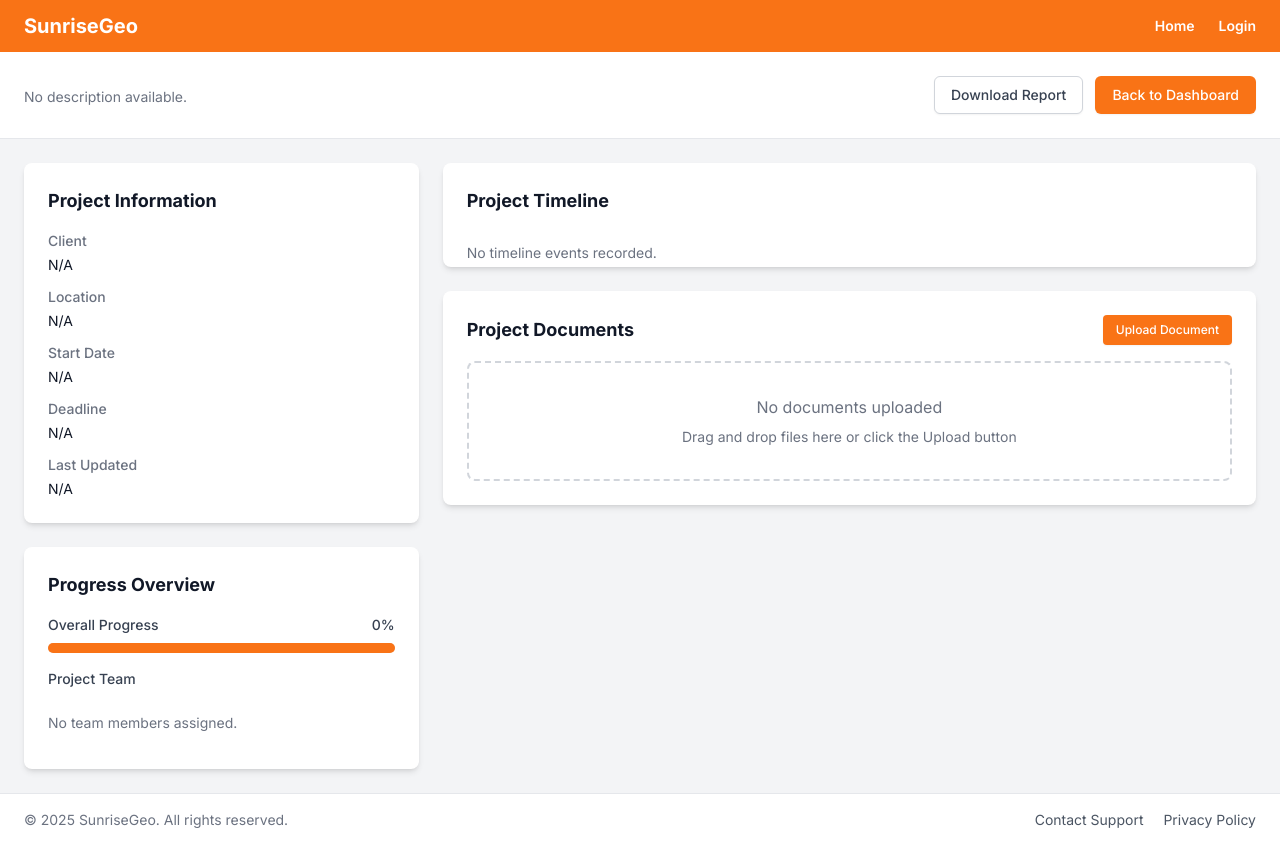
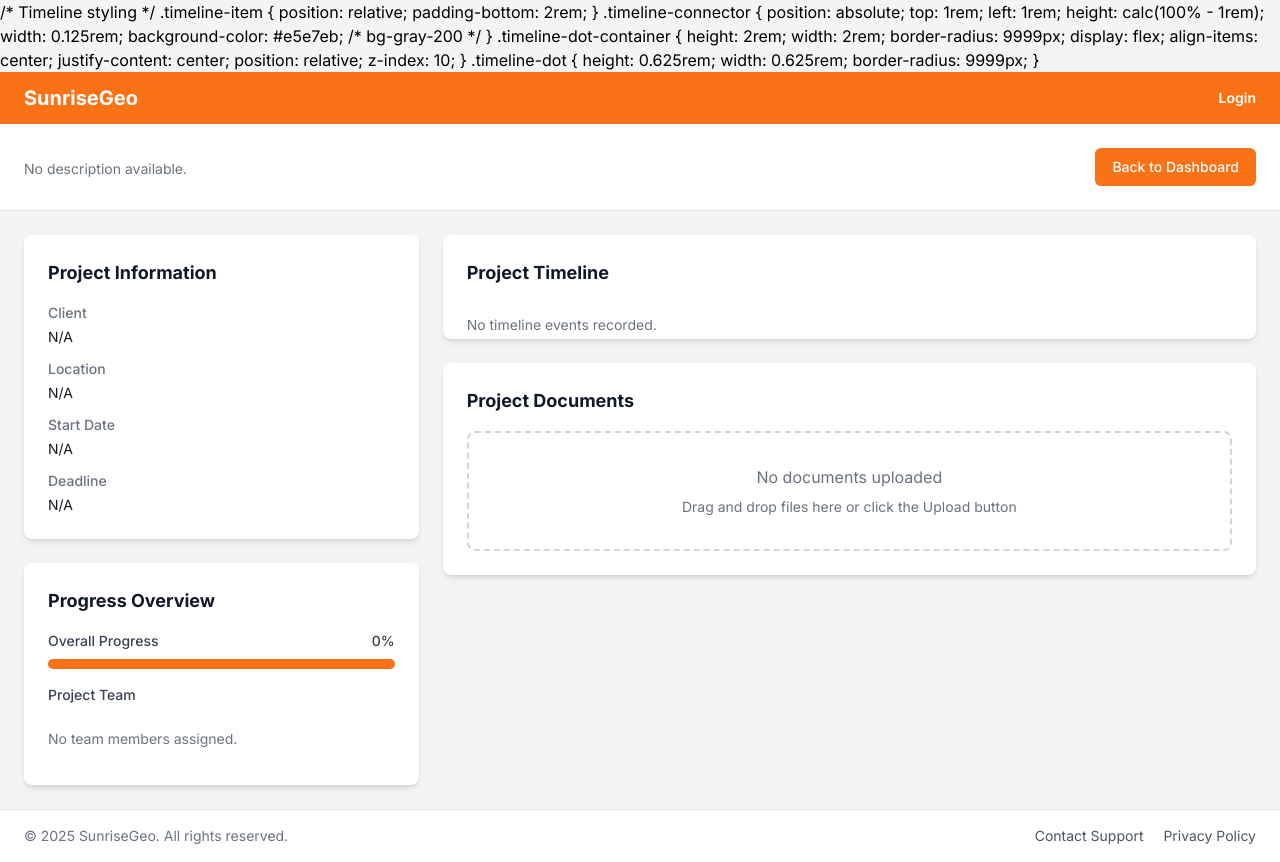
Before and after one commit to Chavetoni/UI-Dashboard, a Django app: template templates/client_portal/project_detail.html in a window 1280 px wide. Before the commit the page ends 828 px from the top, so only its background shows below. Run offline with Django 5.2, Linux system fonts and the light colour scheme; the template is opened without the code that fills it, so the values that code supplies are empty; some libraries are stand-ins or nearby versions.

Commit message:
functional pages

```diff
--- a/templates/client_portal/base.html
+++ b/templates/base.html
@@ -62,9 +62,8 @@
         .messages li.info { background-color: #d1ecf1; color: #0c5460; border-color: #bee5eb; }
         .messages li.warning { background-color: #fff3cd; color: #856404; border-color: #ffeeba; }
         .messages li.error { background-color: #f8d7da; color: #721c24; border-color: #f5c6cb; }
-
-        {% block extra_styles %}{% endblock %}
     </style>
+    {% block extra_styles %}{% endblock %}
 </head>
 <body class="flex flex-col min-h-screen bg-gray-100">
 
@@ -72,11 +71,10 @@
     <header class="bg-orange-500 text-white py-3 px-6 flex justify-between items-center shadow-md">
         <div class="text-xl font-bold">SunriseGeo</div>
         <nav>
+
             <ul class="flex space-x-6 text-sm font-semibold">
                 {% if user.is_authenticated %}
-                    <li><a href="{% url 'client_portal:dashboard' %}" class="hover:underline {% if view_name == 'dashboard' %}underline{% endif %}">Home</a></li>
-                    <li><a href="{% url 'client_portal:dashboard' %}" class="hover:underline {% if view_name == 'dashboard' %}underline{% endif %}">Projects</a></li>
-                    <li><a href="#" class="hover:underline">Reports</a></li>
+                    <li><a href="{% url 'client_portal:dashboard' %}" class="hover:underline {% if view_name == 'dashboard' %}underline{% endif %}">Dashboard</a></li>
                     <li>
                         <form action="{% url 'client_portal:logout' %}" method="post" style="display: inline;">
                             {% csrf_token %}
@@ -84,10 +82,10 @@
                         </form>
                     </li>
                 {% else %}
-                    <li><a href="#" class="hover:underline">Home</a></li>
                     <li><a href="{% url 'client_portal:login' %}" class="hover:underline {% if view_name == 'login' %}underline{% endif %}">Login</a></li>
                 {% endif %}
             </ul>
+
         </nav>
     </header>
 
--- a/templates/client_portal/dashboard.html
+++ b/templates/client_portal/dashboard.html
@@ -1,4 +1,4 @@
-{% extends "client_portal/base.html" %}
+{% extends "base.html" %}
 
 {% block title %}Dashboard - SunriseGeo Portal{% endblock %}
 
--- a/templates/client_portal/login.html
+++ b/templates/client_portal/login.html
@@ -18,12 +18,12 @@
 
       <div class="rounded-md shadow-sm -space-y-px">
         <div class="mb-4">
-          <label for="{{ form.username.id_for_label }}" class="block text-sm font-medium text-gray-700">Email address</label>
+          <label for="{{ form.username.id_for_label }}" class="block text-sm font-medium text-gray-700">Username</label>
           <input
             id="{{ form.username.id_for_label }}"
             name="{{ form.username.html_name }}"
-            type="email"
-            autocomplete="email"
+            type="text"
+            autocomplete="username"
             required
             class="mt-1 p-3 block w-full border border-gray-300 rounded-md focus:outline-none focus:ring-orange-500 focus:border-orange-500"
           />
--- a/templates/client_portal/project_detail.html
+++ b/templates/client_portal/project_detail.html
@@ -65,20 +65,16 @@
           {{ project.description|default:"No description available." }}
         </p>
       </div>
-      <div class="mt-4 md:mt-0 flex flex-col sm:flex-row sm:space-x-3">
-        <button
-          type="button"
-          class="inline-flex items-center px-4 py-2 border border-gray-300 rounded-md shadow-sm text-sm font-medium text-gray-700 bg-white hover:bg-gray-50 focus:outline-none focus:ring-2 focus:ring-offset-2 focus:ring-orange-500"
-        >
-          Download Report
-        </button>
+
+      <div class="mt-4 md:mt-0">
         <a
           href="{% url 'client_portal:dashboard' %}"
-          class="mt-3 sm:mt-0 inline-flex items-center px-4 py-2 border border-transparent rounded-md shadow-sm text-sm font-medium text-white bg-orange-500 hover:bg-orange-600 focus:outline-none focus:ring-2 focus:ring-offset-2 focus:ring-orange-500"
+          class="inline-flex items-center px-4 py-2 border border-transparent rounded-md shadow-sm text-sm font-medium text-white bg-orange-500 hover:bg-orange-600 focus:outline-none focus:ring-2 focus:ring-offset-2 focus:ring-orange-500"
         >
           Back to Dashboard
         </a>
       </div>
+
     </div>
   </div>
 </div>
@@ -109,10 +105,7 @@
               <dt class="text-sm font-medium text-gray-500">Deadline</dt>
               <dd class="mt-1 text-sm text-gray-900">{{ project.deadline|default:"N/A" }}</dd>
             </div>
-            <div>
-              <dt class="text-sm font-medium text-gray-500">Last Updated</dt>
-              <dd class="mt-1 text-sm text-gray-900">{{ project.lastUpdated|default:"N/A" }}</dd>
-            </div>
+
           </dl>
         </div>
 
@@ -220,9 +213,6 @@
         <div class="bg-white p-6 rounded-lg shadow-md">
           <div class="flex justify-between items-center mb-4">
             <h2 class="text-lg font-bold text-gray-900">Project Documents</h2>
-            <button type="button" class="inline-flex items-center px-3 py-1.5 border border-transparent text-xs font-medium rounded shadow-sm text-white bg-orange-500 hover:bg-orange-600 focus:outline-none focus:ring-2 focus:ring-offset-2 focus:ring-orange-500">
-              Upload Document
-            </button>
           </div>
           <div class="overflow-x-auto">
             {% if project.documents %}
```
Also changed, not shown: db.sqlite3.
